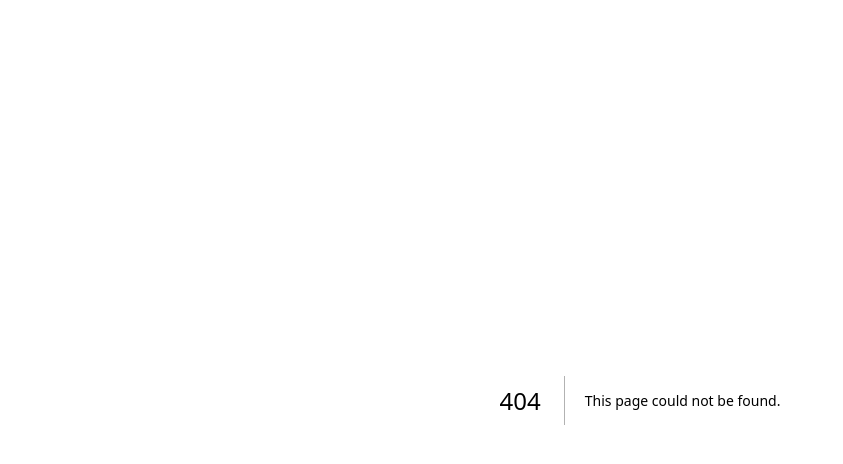
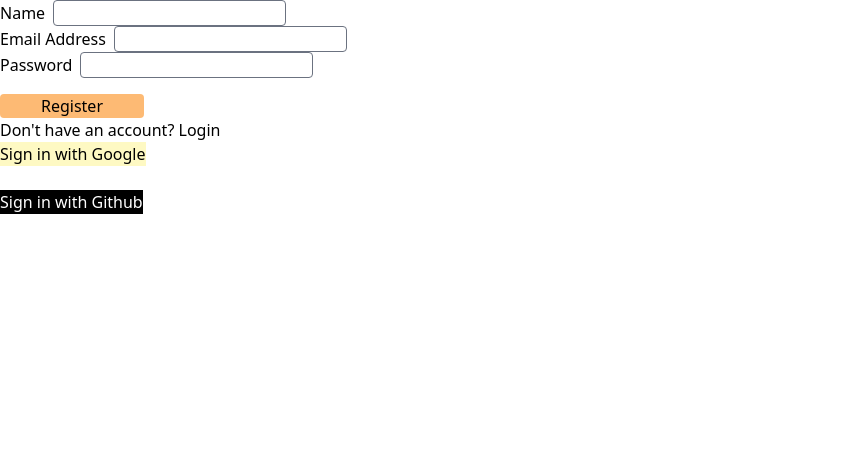
Before and after one commit to alen-oshan/diver-nest, a Next.js app in the folder diver-app/: page /register in a window 1280 px wide. Before the commit this address had no page. Shown: the top 464 px of the page, without its empty margins (0-843 px from the left). Built offline with nearby package versions, Linux system fonts and the light colour scheme; no server answers.

Commit message:
auth: create register page, connect the database and save the registered user

```diff
--- a/diver-app/app/api/auth/register/route.ts
+++ /dev/null
@@ -1,23 +0,0 @@
-// app/api/register/route.ts
-import { NextResponse } from 'next/server';
-import bcrypt from 'bcryptjs';
-import User from '@/lib/models/User.model';
-import connectDB from '@/lib/db/mongoose';
-
-export async function POST(req: Request) {
-  const { name, email, password, phone } = await req.json();
-
-  await connectDB();
-  const existingUser = await User.findOne({ email });
-  if (existingUser) return NextResponse.json(
-    { error: 'User exists' },
-    { status: 400 }
-  );
-
-  const hashedPassword = await bcrypt.hash(password, 12);
-  const user = await User.create({
-    name, email, phone, passwordHash: hashedPassword, role: 'customer'
-  });
-
-  return NextResponse.json({ success: true, userId: user._id });
-}
--- /dev/null
+++ b/diver-app/app/api/register/route.js
@@ -0,0 +1,26 @@
+import {NextResponse} from 'next/server';
+import { createUser} from '@/queries/user';
+import bcrypt from 'bcryptjs';
+
+export const POST = async (request) => {
+    const {name, email, password} = await request.json();
+    console.log(name, email, password);
+
+    const hashedPassword = bcrypt.hash(password, 10);
+    const newUser = {
+        name,
+        email,
+        password:hashedPassword
+    };
+    try{
+        await createUser(newUser)
+    } catch (e){
+        throw new NextResponse(e.message, {
+            status:500}
+        );
+    }
+
+    return new NextResponse("User has been created", {
+        status:201,
+    })
+}
--- a/diver-app/app/components/RegisterForm.jsx
+++ b/diver-app/app/components/RegisterForm.jsx
@@ -0,0 +1,14 @@
+import React from 'react'
+import UserRegister from '@/app/components/UserRegister'
+import SocialLogin from '@/app/components/SocailLogin'
+
+const RegisterForm = () => {
+  return (
+    <>
+        <UserRegister />
+        <SocialLogin />
+    </>
+  )
+}
+
+export default RegisterForm;
--- a/diver-app/app/components/UserLogin.jsx
+++ b/diver-app/app/components/UserLogin.jsx
@@ -4,6 +4,7 @@ import React, { use } from 'react'
 import { doCredentialLogin } from '@/app/actions/index';
 import { useRouter } from 'next/navigation';
 import { useState } from 'react';
+import Link from 'next/link';
 
 const UserLogin = () => {
     const router = useRouter();
@@ -42,7 +43,7 @@ const UserLogin = () => {
             </div>
 
             <button type='submit' className='bg-orange-300 rounded mt-4 flex justify-center w-36'> Login</button>
-
+            <p>Don't have an account? <Link href="register">Register</Link></p>
         </form>
     </>
   )
--- /dev/null
+++ b/diver-app/app/components/UserRegister.jsx
@@ -0,0 +1,59 @@
+"use client";
+
+import Link from 'next/link';
+import { useRouter } from 'next/navigation';
+import React from 'react'
+
+const UserRegister = () => {
+    const router = useRouter();
+
+    async function handleSubmit(event) {
+        event.preventDefault();
+
+        try {
+            const formData = new FormData(event.currentTarget);
+            const name = formData.get('name');
+            const email = formData.get('email')
+            const password = formData.get('password')
+
+            const response = await fetch('api/register', {
+                method:'POST',
+                headers:{
+                    "content-type":"application/json"
+                },
+                body:JSON.stringify({
+                    name,
+                    email,
+                    password,
+                })
+            })
+            console.log(response.status)
+            response.status === 201 && router.push("/")
+        } catch(e){
+            console.log(e);
+        }
+    }
+  return (
+    <form onSubmit={handleSubmit}>
+            <div>
+                <label htmlFor='name'>Name</label>
+                <input className='border mx-2 border-gray-500 rounded' type='name' id='name' name='name'></input>
+            </div>
+
+            <div>
+                <label htmlFor='email'>Email Address</label>
+                <input className='border mx-2 border-gray-500 rounded' type='email' id='email' name='email'></input>
+            </div>
+
+            <div>
+                <label htmlFor='password'>Password</label>
+                <input className='border mx-2 border-gray-500 rounded' type='password' id='password' name='password'></input>
+            </div>
+
+            <button type='submit' className='bg-orange-300 rounded mt-4 flex justify-center w-36'> Register</button>
+            <p>Don't have an account? <Link href="/">Login</Link></p>
+        </form>
+  )
+}
+
+export default UserRegister;
--- a/diver-app/app/layout.tsx
+++ b/diver-app/app/layout.tsx
@@ -1,6 +1,8 @@
 import type { Metadata } from "next";
 import { Geist, Geist_Mono } from "next/font/google";
 import "./globals.css";
+
+import dbConnect from '@/lib/db/mongoose'
 
 const geistSans = Geist({
   variable: "--font-geist-sans",
@@ -17,11 +19,13 @@ export const metadata: Metadata = {
   description: "Generated by create next app",
 };
 
-export default function RootLayout({
+export default async function RootLayout({
   children,
 }: Readonly<{
   children: React.ReactNode;
-}>) {
+}>)
+{
+  await dbConnect();
   return (
     <html lang="en">
       <body className={`${geistSans.variable} ${geistMono.variable}`}>
--- /dev/null
+++ b/diver-app/app/register/page.tsx
@@ -0,0 +1,12 @@
+import React from 'react'
+import RegisterForm from '@/app/components/RegisterForm'
+
+const RegisterPage = () => {
+  return (
+    <>
+        <RegisterForm />
+    </>
+  )
+}
+
+export default RegisterPage;
--- /dev/null
+++ b/diver-app/lib/db/mongoose.js
@@ -0,0 +1,27 @@
+import mongoose from "mongoose";
+
+const MONGODB_URI = process.env.MONGODB_URI;
+
+if (!MONGODB_URI) {
+  throw new Error("Please define MONGODB_URI");
+}
+
+let cached = (global).mongoose;
+
+if (!cached) {
+  cached = (global).mongoose = { conn: null, promise: null };
+}
+
+async function dbConnect() {
+
+  try {
+    const conn = await mongoose.connect(String(process.env.MONGODB_URI));
+    return conn;
+  }
+  catch (e) {
+    throw e;
+  }
+
+}
+
+export default dbConnect;
--- a/diver-app/lib/db/mongoose.ts
+++ /dev/null
@@ -1,47 +0,0 @@
-// lib/mongoose.ts - NEXT.JS 14 PATTERN
-import mongoose from "mongoose";
-
-// Add ! to tell TypeScript it's definitely not undefined
-const MONGODB_URI = process.env.MONGODB_URI!;
-
-if (!MONGODB_URI) {
-  throw new Error("Please define MONGODB_URI");
-}
-
-/**
- * Global is used here to maintain a cached connection across hot reloads
- * in development. This prevents connections growing exponentially
- * during API Route usage.
- */
-let cached = (global as any).mongoose;
-
-if (!cached) {
-  cached = (global as any).mongoose = { conn: null, promise: null };
-}
-
-async function dbConnect() {
-  if (cached.conn) {
-    return cached.conn;
-  }
-
-  if (!cached.promise) {
-    const opts = {
-      bufferCommands: false,
-    };
-
-    cached.promise = mongoose.connect(MONGODB_URI, opts).then((mongoose) => {
-      return mongoose;
-    });
-  }
-
-  try {
-    cached.conn = await cached.promise;
-  } catch (e) {
-    cached.promise = null;
-    throw e;
-  }
-
-  return cached.conn;
-}
-
-export default dbConnect;
--- a/diver-app/lib/models/User.model.js
+++ b/diver-app/lib/models/User.model.js
@@ -22,7 +22,7 @@ const UserSchema = new mongoose.Schema(
 
     phone: {
       type: String,
-      required: true,
+      required: false,
       validate: {
         validator: (v) => !v || validator.isMobilePhone(v, 'any'),
         message: 'Please enter a valid phone number'
--- /dev/null
+++ b/diver-app/queries/user.js
@@ -0,0 +1,9 @@
+import User from '@/lib/models/User.model'
+
+export async function createUser(user){
+    try{
+        await User.create(user);
+    } catch (e) {
+        throw new Error(e);
+    }
+}
--- a/diver-app/tsconfig.json
+++ b/diver-app/tsconfig.json
@@ -28,7 +28,7 @@
     "**/*.tsx",
     ".next/types/**/*.ts",
     ".next/dev/types/**/*.ts",
-    "**/*.mts"
-, "app/components/RegisterForm.jsx"  ],
+    "**/*.mts",
+  ],
   "exclude": ["node_modules"]
 }
```
